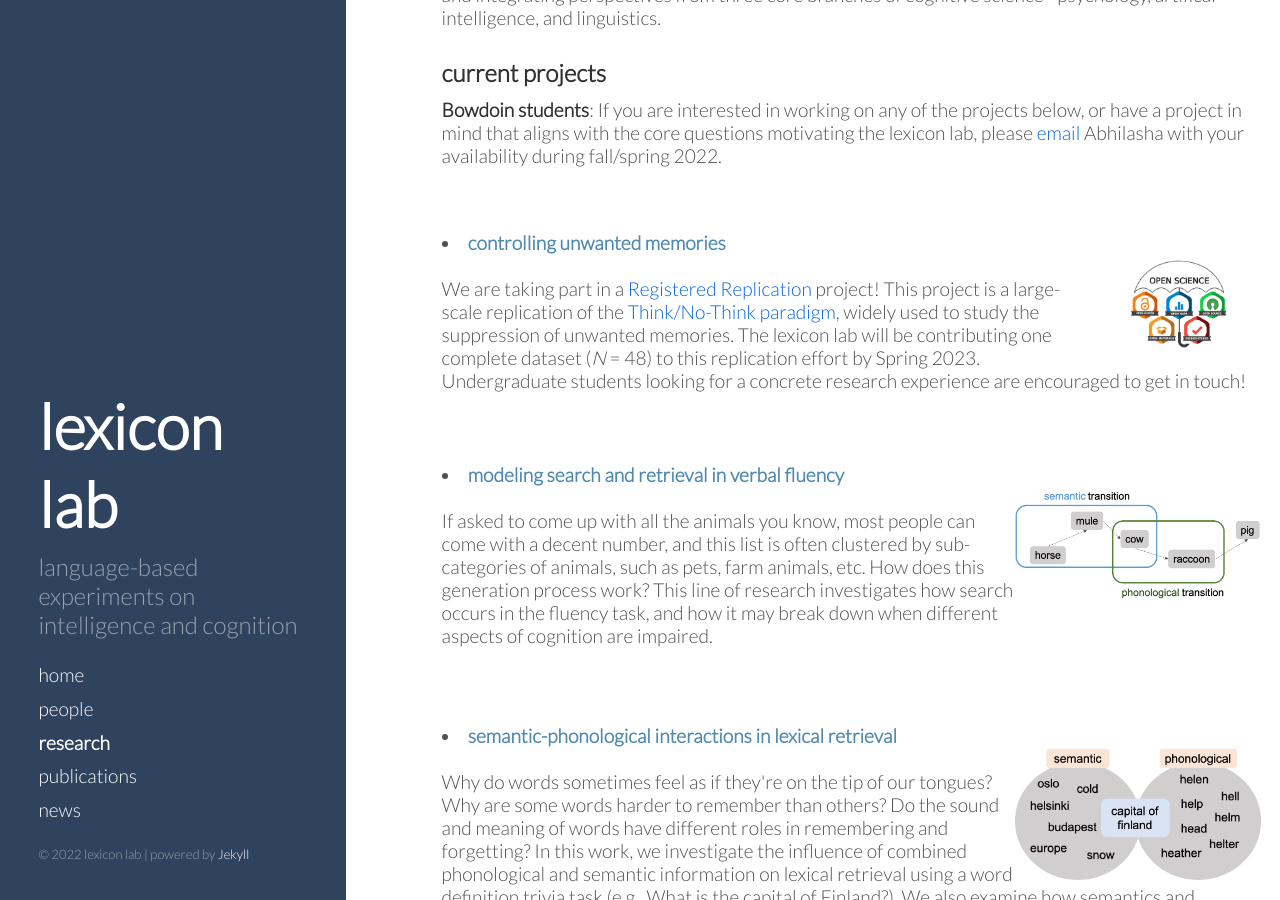
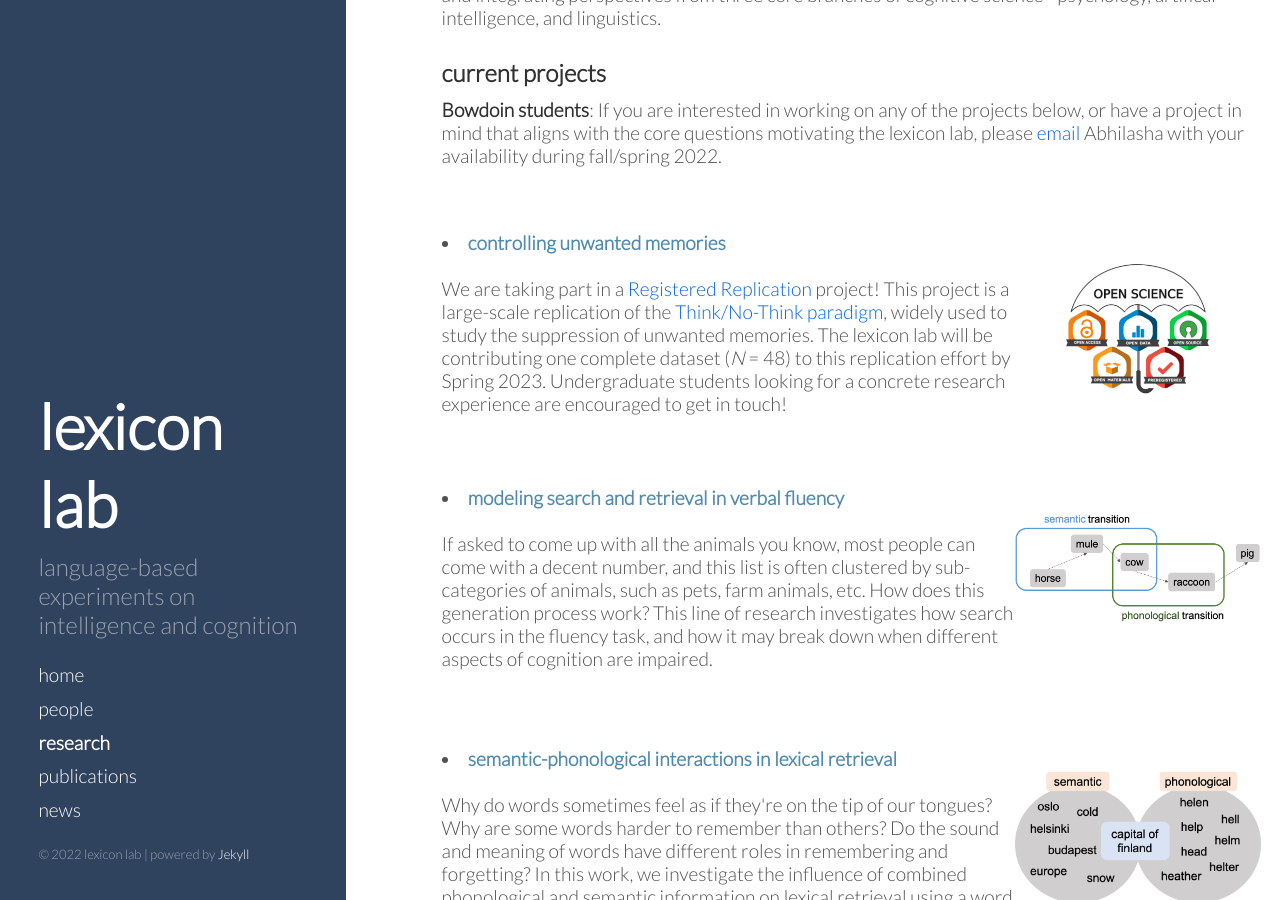
Before and after one commit to thelexiconlab/thelexiconlab.github.io, a Jekyll site: the page built from research.html, in a window 1280 px wide and 900 px high, scrolled down 302 px. Built offline with Jekyll 4.4.1, drawn with Linux system fonts in a browser that asks for light colours; Markdown is read by kramdown in place of the engine named in the settings.

Commit message:
changed images

```diff
--- a/research.html
+++ b/research.html
@@ -19,7 +19,7 @@ How does the human mind learn and represent knowledge? How does it search for in
 <hr style="height:5pt; visibility:hidden;">
 
 <li> <strong><span style="color:#508AB0">controlling unwanted memories</span></strong><br>
-<img src="/images/research/rr.png" align = "right" style="width: 20%; height: 20%"/><br>
+<img src="/images/research/rr.png" align = "right" style="width: 30%; height: 30%"/><br>
 We are taking part in a <a href ="https://www.psychologicalscience.org/publications/replication">Registered Replication</a> project! This project is a large-scale replication of the <a href ="https://en.wikipedia.org/wiki/Memory_inhibition#%22Think/no-think%22_paradigm_and_intentional_inhibition">Think/No-Think paradigm</a>, widely used to study the suppression of unwanted memories. The lexicon lab will be contributing one complete dataset (<i>N</i> = 48) to this replication effort by Spring 2023. Undergraduate students looking for a concrete research experience are encouraged to get in touch!<br> </li>
 
 <hr style="height:10pt; visibility:hidden;">
```
